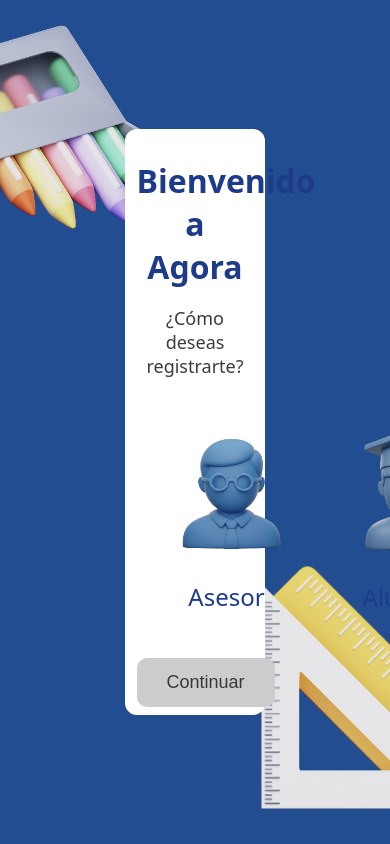
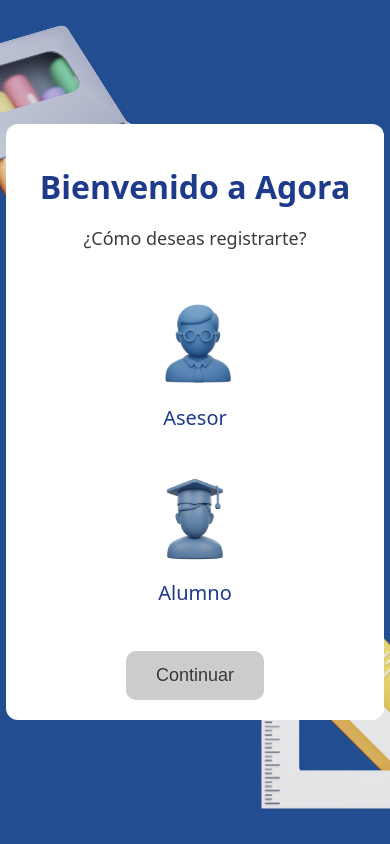
Before and after one commit to JDaniek/Agora-Frontend, an Angular app: page /signup in a window 390 px wide. Built offline with nearby package versions, Linux system fonts and the light colour scheme.

Commit message:
Vista sign up responsive

```diff
--- a/src/app/pages/signup/signup.css
+++ b/src/app/pages/signup/signup.css
@@ -49,7 +49,9 @@
   display: flex;
   justify-content: space-around;
   margin-bottom: 30px;
+  gap: 10px;
 }
+
 .option.option {
   display: flex;
   flex-direction: column;
@@ -73,8 +75,10 @@
 }
 
 .option img {
-  width: 150px;
-  height: 150px;
+  width: 100%;
+  max-width: 120px;
+  height: auto;
+  object-fit: contain;
   margin-bottom: 8%;
 }
 
@@ -103,3 +107,38 @@
   background-color: #cccccc;
   cursor: not-allowed;
 }
+
+@media (max-width: 768px) {
+  .container {
+    width: 60%;
+  }
+
+  .option img {
+    max-width: 120px;
+  }
+}
+
+/* Celular */
+@media (max-width: 480px) {
+  .container {
+    width: 85%;
+    padding: 5% 6%;
+  }
+
+  .options {
+    flex-direction: column;   /* Se apilan en vertical */
+    align-items: center;
+  }
+
+  .option {
+    max-width: 100%;
+  }
+
+  .option img {
+    max-width: 100px;
+  }
+
+  .option span {
+    font-size: 20px;
+  }
+}
```
